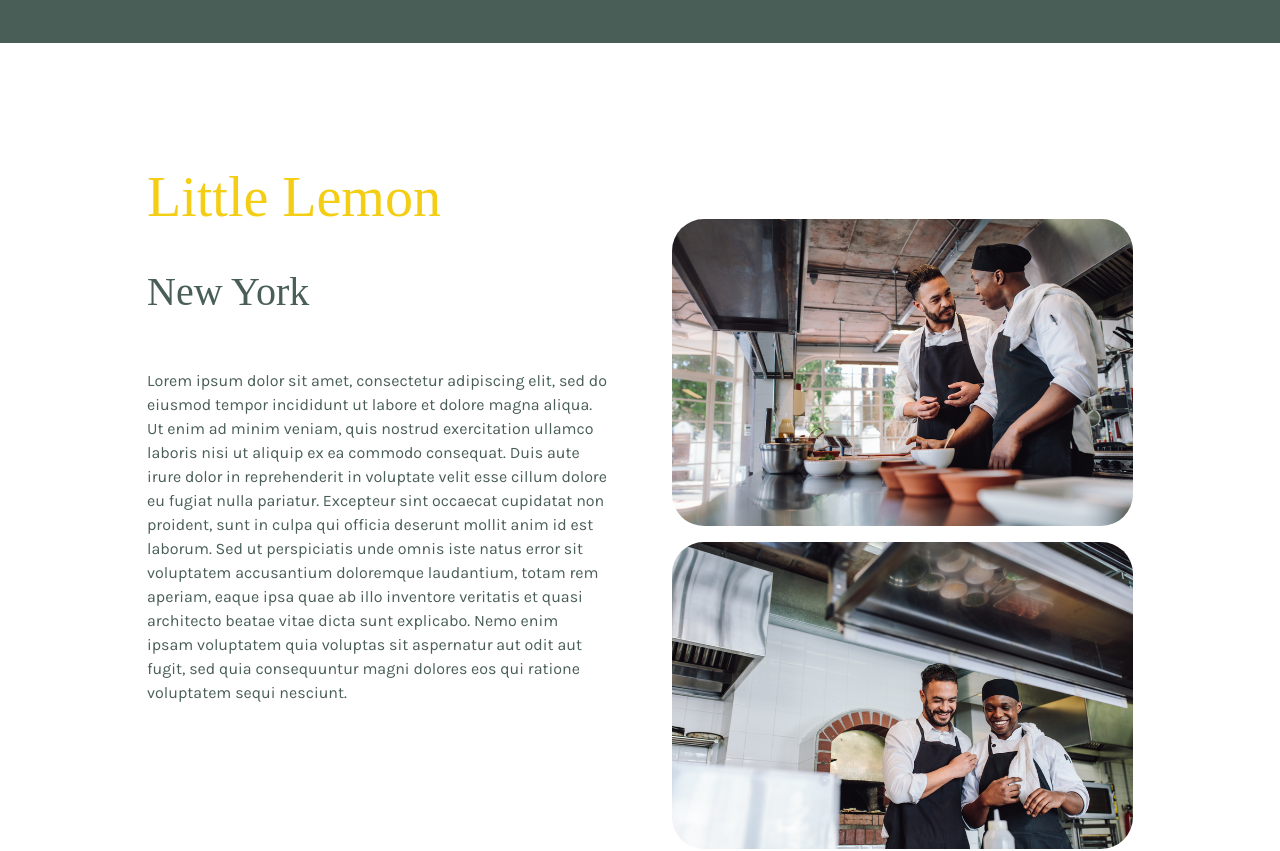
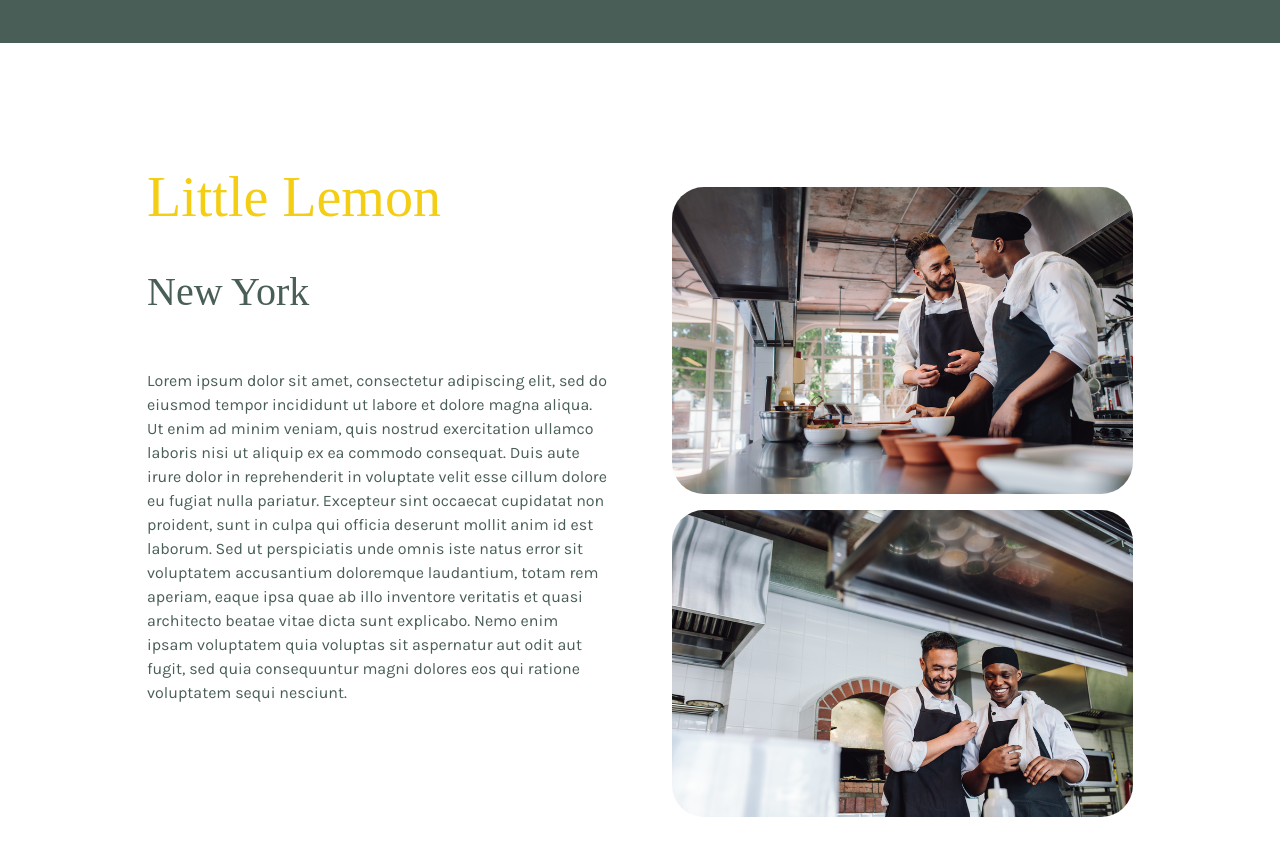
Before and after one commit to Kxanx1538/Meta-Front-End-Capstone-Project, a React (Create React App) app: page / in a window 1280 px wide. Shown: the part 2020-2871 px from the top of the page. Built offline with nearby package versions, Linux system fonts and the light colour scheme; a web font is replaced by a local one.

Commit message:
Update OurStory.css
Signed-off-by: Kxanx1538 <121854477+Kxanx1538@users.noreply.github.com>

```diff
--- a/src/components/pages/Home/OurStory.css
+++ b/src/components/pages/Home/OurStory.css
@@ -20,7 +20,7 @@
   display: flex;
   flex-direction: column;
   gap: 1rem;
-  padding-top: 6rem;
+  padding-top: 4rem;
 
 }
 
```
